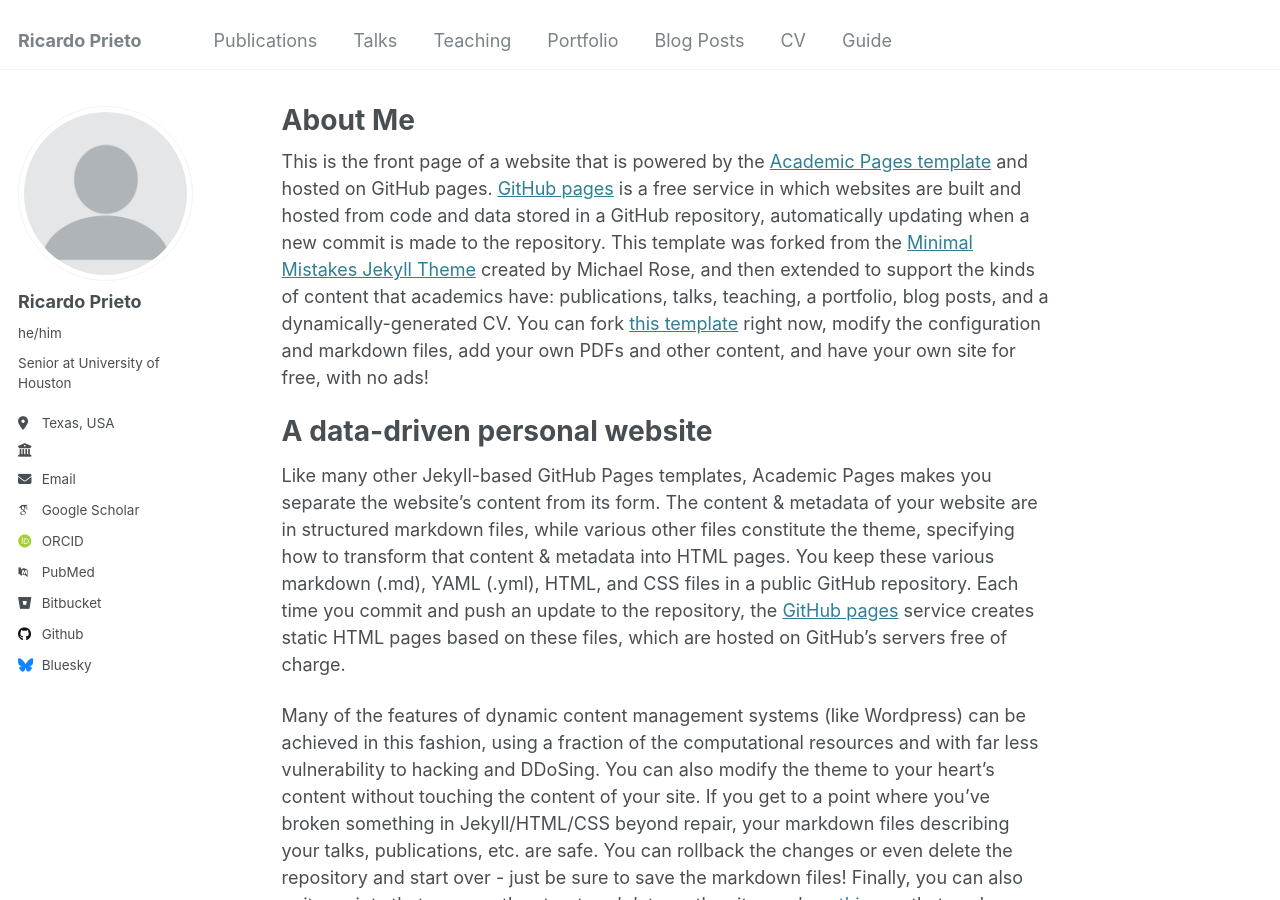
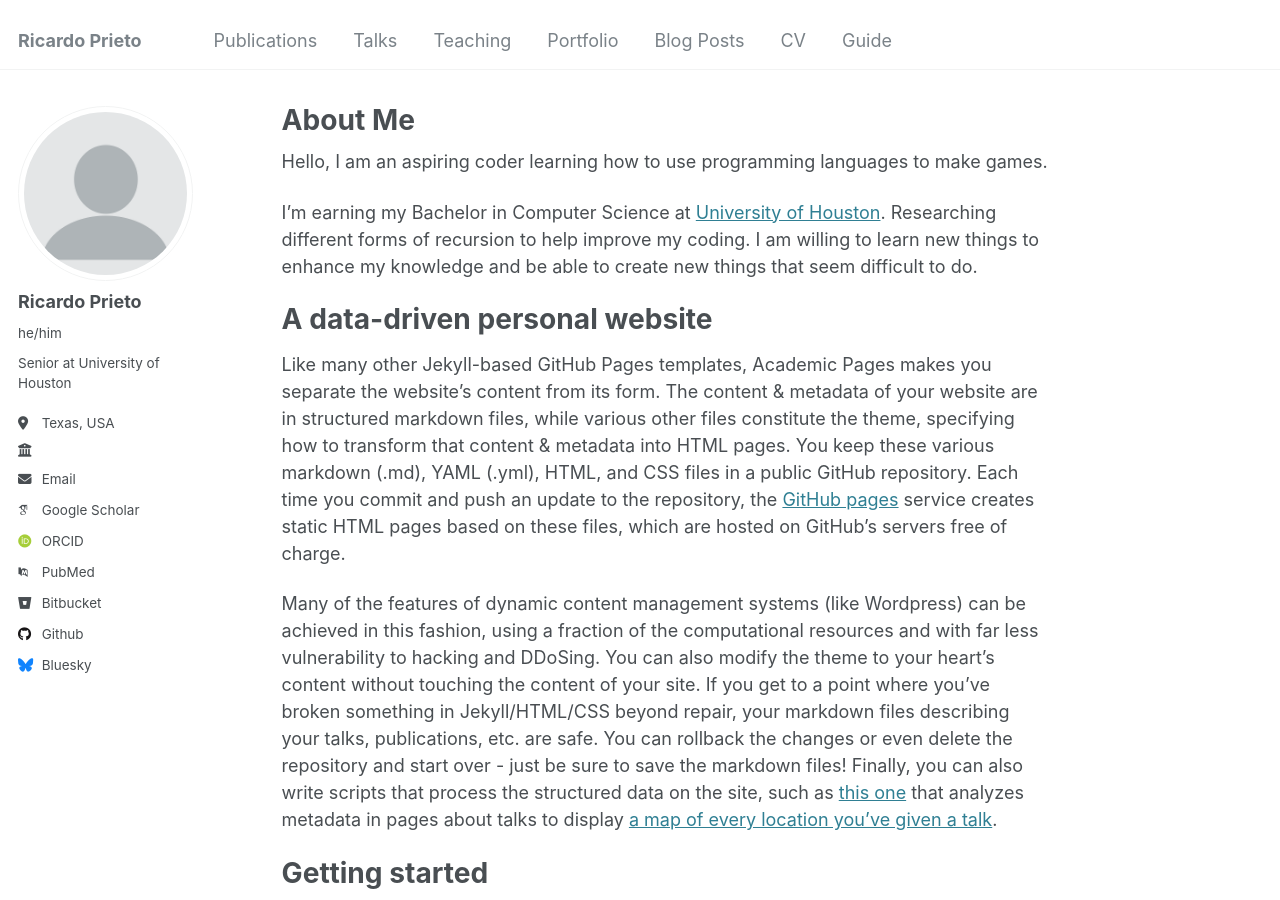
Before and after one commit to ricarpr/ricarpr.github.io, a Jekyll site: the page built from _pages/about.md, in a window 1280 px wide and 900 px high. Built offline with Jekyll 4.4.1, drawn with Linux system fonts in a browser that asks for light colours; some web fonts are replaced.

Commit message:
Update about.md

```diff
--- a/_pages/about.md
+++ b/_pages/about.md
@@ -7,7 +7,9 @@ redirect_from:
   - /about.html
 ---
 
-This is the front page of a website that is powered by the [Academic Pages template](https://github.com/academicpages/academicpages.github.io) and hosted on GitHub pages. [GitHub pages](https://pages.github.com) is a free service in which websites are built and hosted from code and data stored in a GitHub repository, automatically updating when a new commit is made to the repository. This template was forked from the [Minimal Mistakes Jekyll Theme](https://mmistakes.github.io/minimal-mistakes/) created by Michael Rose, and then extended to support the kinds of content that academics have: publications, talks, teaching, a portfolio, blog posts, and a dynamically-generated CV. You can fork [this template](https://github.com/academicpages/academicpages.github.io) right now, modify the configuration and markdown files, add your own PDFs and other content, and have your own site for free, with no ads!
+Hello, I am an aspiring coder learning how to use programming languages to make games.
+
+I'm earning my Bachelor in Computer Science at [University of Houston](https://https://www.uh.edu/nsm/computer-science/). Researching different forms of recursion to help improve my coding. I am willing to learn new things to enhance my knowledge and be able to create new things that seem difficult to do.
 
 A data-driven personal website
 ======
```
